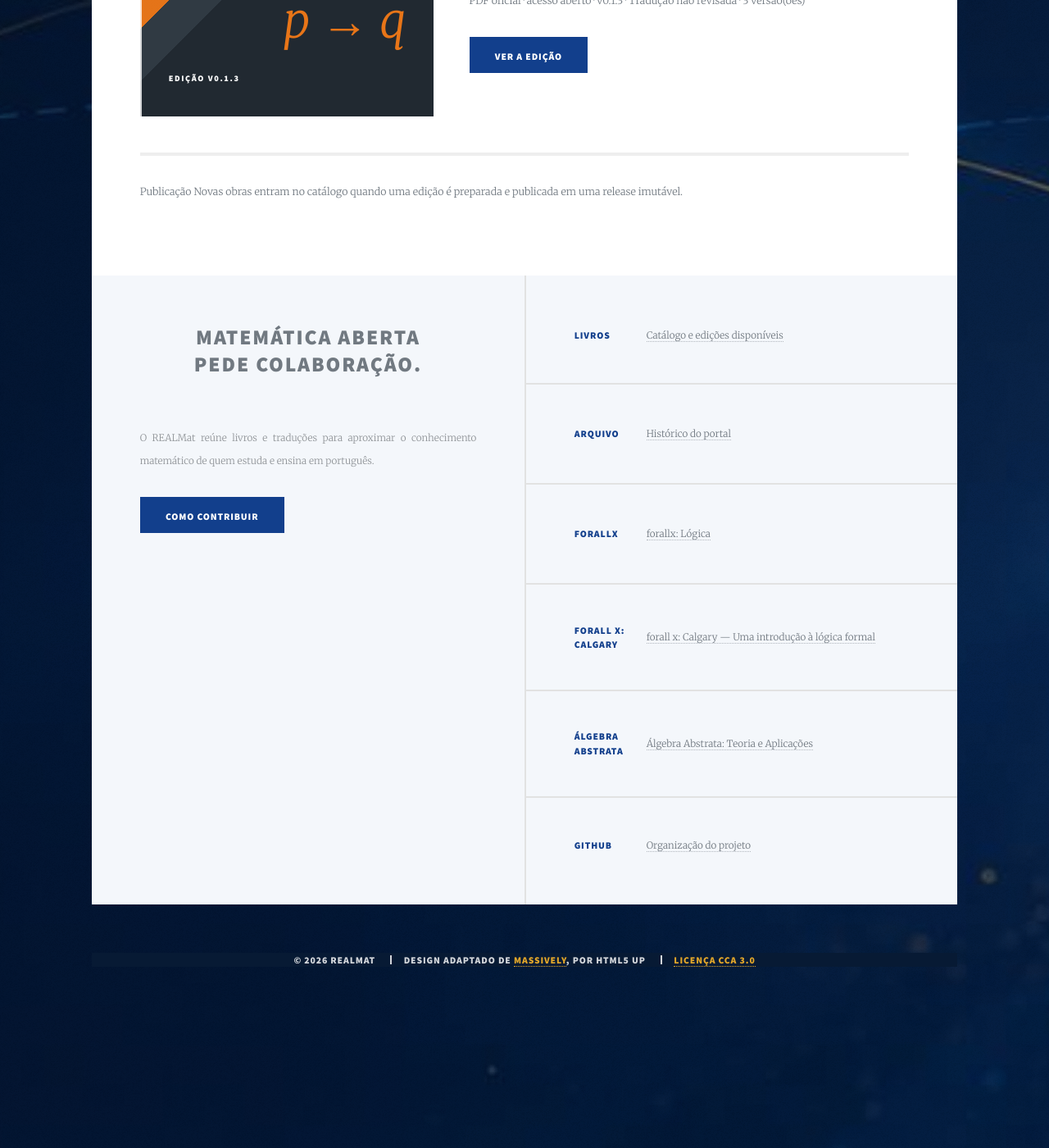
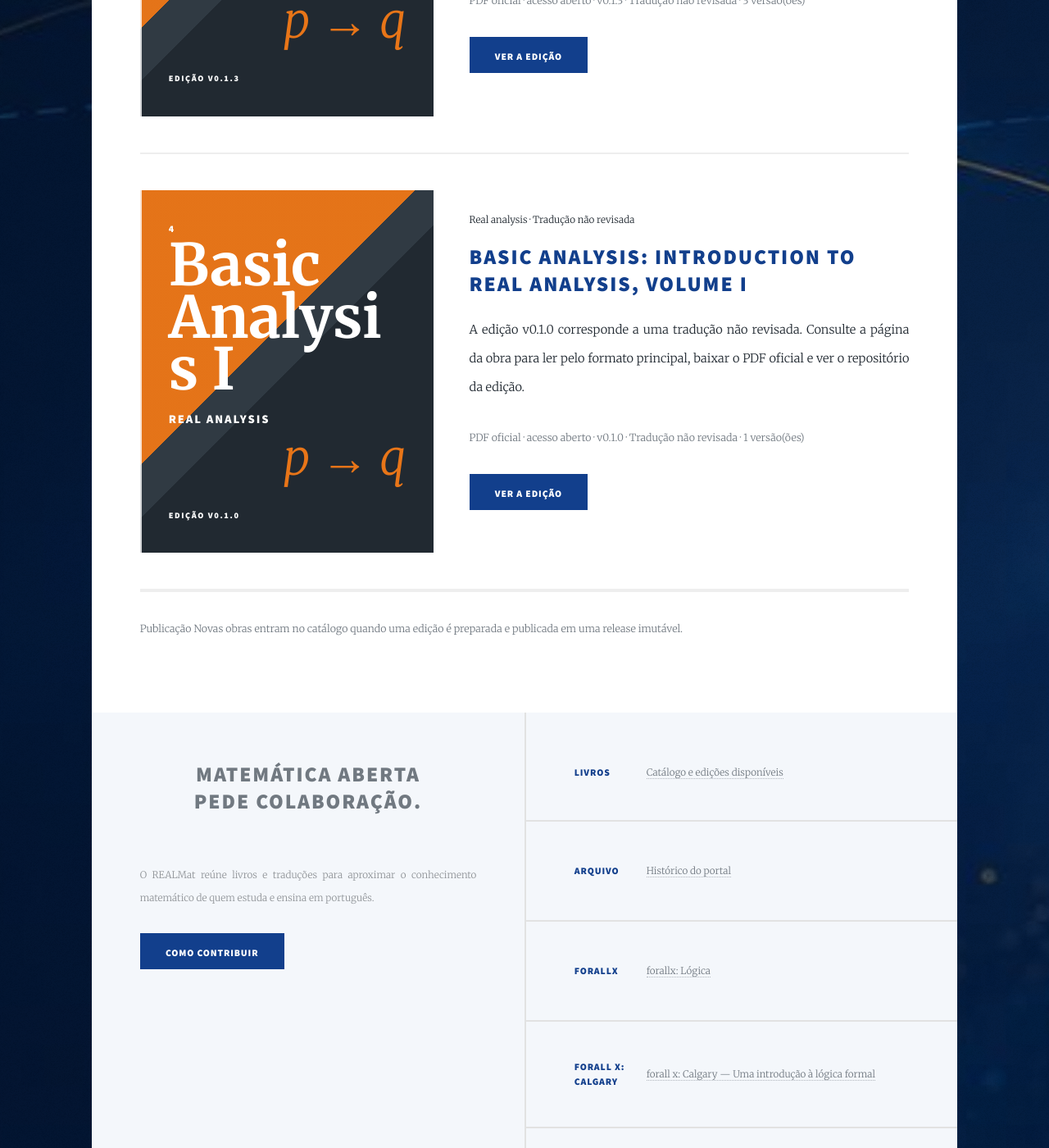
Before and after one commit to projetorealmat/projetorealmat.github.io, a Jekyll site: the page built from _pages/livros.md, in a window 1280 px wide and 1400 px high, scrolled down 1985 px. Shown: the whole window at 82% size. Built offline with Jekyll 4.4.1, drawn with Linux system fonts in a browser that asks for light colours; some of the changed text lies outside the part shown.

Commit message:
chore(catalog): sync ra-volume-i v0.1.0 (#31)
Co-authored-by: REALMat Automation <realmat-automation[bot]@users.noreply.github.com>

```diff
--- a/_data/books.json
+++ b/_data/books.json
@@ -225,5 +225,43 @@
         ]
       }
     ]
+  },
+  {
+    "id": "ra-volume-i",
+    "title": "Basic Analysis: Introduction to Real Analysis, Volume I",
+    "short_title": "Basic Analysis I",
+    "subject": "Real analysis",
+    "repository": "projetorealmat/ra",
+    "translation_stage": "unreviewed",
+    "current_version": "v0.1.0",
+    "releases": [
+      {
+        "version": "v0.1.0",
+        "translation_stage": "unreviewed",
+        "repository": "projetorealmat/ra",
+        "ref": "v0.1.0",
+        "release_url": "https://github.com/projetorealmat/ra/releases/tag/v0.1.0",
+        "release_date": "2026-09-26",
+        "entrypoint": {
+          "id": "html",
+          "label": "Ler o livro",
+          "url": "https://projetorealmat.github.io/ra/"
+        },
+        "publications": [
+          {
+            "format": "html",
+            "id": "html",
+            "label": "Ler o livro",
+            "url": "https://projetorealmat.github.io/ra/"
+          },
+          {
+            "format": "pdf",
+            "id": "pdf",
+            "label": "PDF",
+            "url": "https://github.com/projetorealmat/ra/releases/download/v0.1.0/realanal.pdf"
+          }
+        ]
+      }
+    ]
   }
 ]
```
